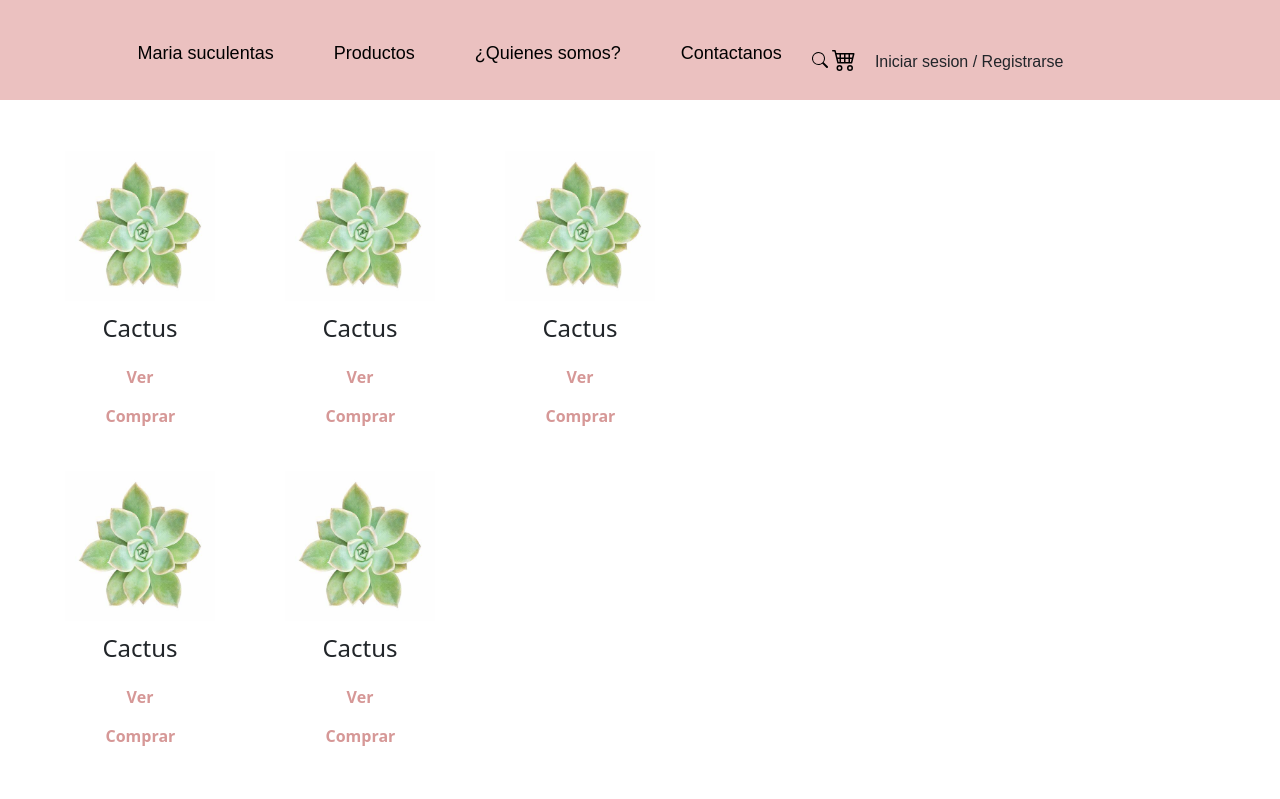
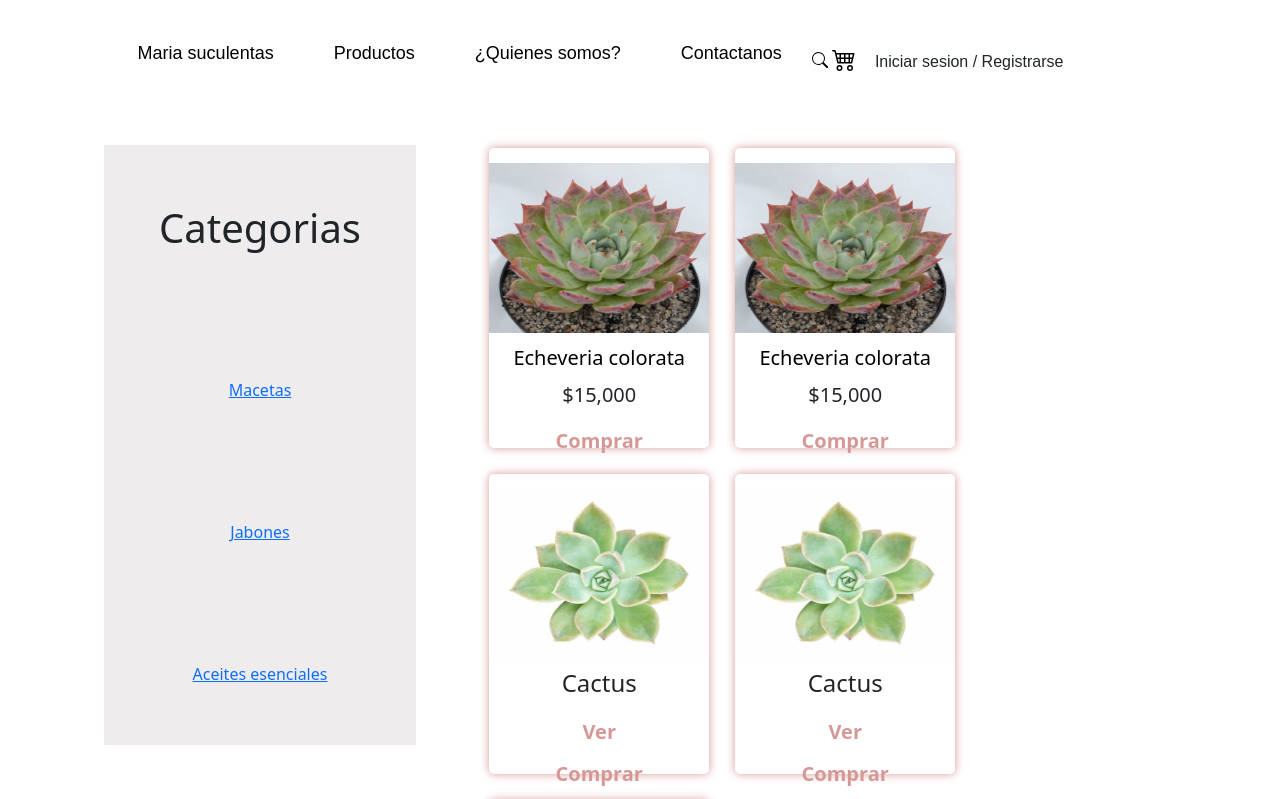
Before and after one commit to valen0626/maria-suculentas, a React (Vite) app: page /productos in a window 1280 px wide. Shown: the top 799 px of the page. Built offline with nearby package versions, Linux system fonts and the light colour scheme.

Commit message:
vista productos

```diff
--- a/src/components/layouts/Productos.jsx
+++ b/src/components/layouts/Productos.jsx
@@ -1,23 +1,82 @@
+import { Link } from "react-router-dom"
 import Header from "../helpers/Header"
 
 const Productos = () => {
   return (
     <section>
-        <Header/>
+      <Header />
       <section className="headerProductos">
       </section>
 
+      <section className="seccionProd">
+        <section className="categorias">
+          <h1>Categorias</h1>
+          <Link>Macetas</Link>
+          <Link>Jabones</Link>
+          <Link>Aceites esenciales</Link>
+        </section>
         <section className="listaProductos">
           <section className="producto">
-              <img src="/planta.jpg" alt="" />
-              <h4>Cactus</h4>
-              <input type="button" value="Ver" />
+            <img src="/Echeveria-colorata.jpg" alt="" />
+            <a class="link" data-bs-toggle="modal" data-bs-target="#exampleModal">Echeveria colorata</a>
+            <div class="modal fade " id="exampleModal" tabindex="-1" aria-labelledby="exampleModalLabel" aria-hidden="true">
+              <div class="modal-dialog modal-lg">
+                <div class="modal-content">
+                  <div class="modal-header">
+                    <h1 class="modal-title fs-5" id="exampleModalLabel">Detalles del producto</h1>
+                    <button type="button" class="btn-close" data-bs-dismiss="modal" aria-label="Close"></button>
+                  </div>
+                  <div class="modal-body">
+                    <img src="/Echeveria-colorata.jpg" alt="echeveria-colorata" />
+                    <section>
+                      <h2>Echeveria colorata 'Hibrida'</h2>
+                      <h4>Descripción</h4>
+                      <p>Esta planta forma parte de la Surreal Succulents Online Rare Plant Fair.
+                      Este es un híbrido único, elegido de nuestra colección para esta oportunidad única de poseer este Echeveria único.
+                      </p>
+                      <h5>$15,000</h5>
+                      <input className="cantidad" type="number"/>
+                      <input type="button" value="Comprar" />
+                    </section>
+                  </div>
+                  <div class="modal-footer">
+                    <button type="button" class="btn btn-secondary" data-bs-dismiss="modal">Cerrar</button>
+                  </div>
+                </div>
+              </div>
+            </div>
+            <h5>$15,000</h5>
             <input type="button" value="Comprar" />
           </section>
           <section className="producto">
-              <img src="/planta.jpg" alt="" />
-              <h4>Cactus</h4>
-              <input type="button" value="Ver" />
+            <img src="/Echeveria-colorata.jpg" alt="" />
+            <a class="link" data-bs-toggle="modal" data-bs-target="#exampleModal">Echeveria colorata</a>
+            <div class="modal fade " id="exampleModal" tabindex="-1" aria-labelledby="exampleModalLabel" aria-hidden="true">
+              <div class="modal-dialog modal-lg">
+                <div class="modal-content">
+                  <div class="modal-header">
+                    <h1 class="modal-title fs-5" id="exampleModalLabel">Detalles del producto</h1>
+                    <button type="button" class="btn-close" data-bs-dismiss="modal" aria-label="Close"></button>
+                  </div>
+                  <div class="modal-body">
+                    <img src="/Echeveria-colorata.jpg" alt="echeveria-colorata" />
+                    <section>
+                      <h2>Echeveria colorata 'Hibrida'</h2>
+                      <h4>Descripción</h4>
+                      <p>Esta planta forma parte de la Surreal Succulents Online Rare Plant Fair.
+                      Este es un híbrido único, elegido de nuestra colección para esta oportunidad única de poseer este Echeveria único.
+                      </p>
+                      <h5>$15,000</h5>
+                      <input type="number" />
+                    </section>
+                  </div>
+                  <div class="modal-footer">
+                    <button type="button" class="btn btn-secondary" data-bs-dismiss="modal">Cerrar</button>
+                  </div>
+                </div>
+              </div>
+            </div>
+            <h5>$15,000</h5>
             <input type="button" value="Comprar" />
           </section>
           <section className="producto">
@@ -40,6 +99,7 @@ const Productos = () => {
           </section>
         </section>
       </section>
+    </section>
   )
 }
 
--- a/src/index.css
+++ b/src/index.css
@@ -115,40 +115,95 @@ nav input:hover{
 .headerProductos {
     width: 100%;
     height: 100px;
-    background-color: #ebc1c0;
+    background-color: white;
 }
 
 .listaProductos{
-    padding: 30px;
+    padding: 20px;
     display: flex;
     width: 60%;
     flex-wrap: wrap;
 }
 
 .producto{
-    width: 200px;
+    width: 220px;
     height: 300px;
     display: flex;
     flex-direction: column;
     justify-content:space-around;
     align-items: center;
     gap: 10px;
-    padding: 10px;
-    margin: 10px;
-    border: 5px 2px 2px 2px;
+    padding: 15px;
+    margin: 13px;
+    box-shadow: 0px 0px 10px #d69897;
+    border-radius: 5px;
 }
 
 .producto img{
-    width: 150px;
-    height: 150px;
+    width: 220px;
+    height: 170px;
 }
 
 .producto input{
     background-color: transparent;
     border: none;
-    border-radius: 5px;
     display: flex;
-    width: 45%;
+    width: 70%;
+    height: 40px;
     color: #d69897;
     font-weight: bold;
+    justify-content: center;
+    font-size: 20px;
+    text-align: center;
 }
+.producto input:hover{
+    color: black;
+}
+
+.producto .link{
+    font-size: 20px;
+    text-decoration: none;
+    color: black;
+    cursor: pointer;
+}
+.producto .link:hover{
+    color: #d69897;
+}
+
+.categorias{
+    width: 25%;
+    height: 75vh;
+    margin: 30px;
+    display: flex;
+    justify-content: space-around;
+    flex-direction: column;
+    align-items: center;
+    background-color: rgb(238, 236, 236);
+    margin-right: 40px;
+}
+
+.seccionProd{
+    display: flex;
+    padding: 15px;
+    justify-content: center;
+}
+
+.modal-body{
+    padding: 20px;
+    display: flex;
+    justify-content: center;
+}
+
+.modal-body img{
+    width: 400px;
+    height: 400px;
+}
+
+.modal-body section{
+    margin-left: 15px;
+}
+
+.producto .cantidad{
+    border: 1px solid;
+    border-color: black;
+}
```
Also changed, not shown: public/Echeveria-colorata.jpg (added). Lines whose indentation alone changed are shown as unchanged.
